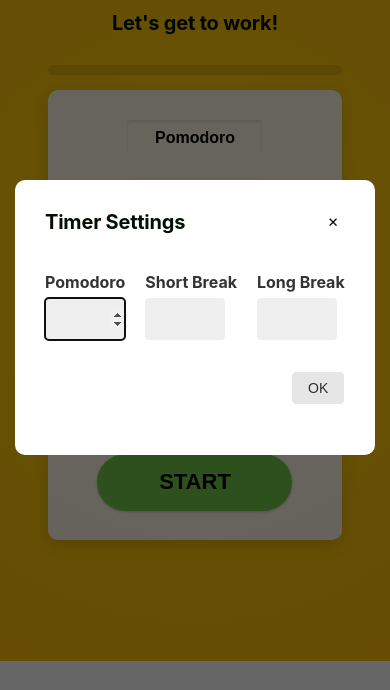
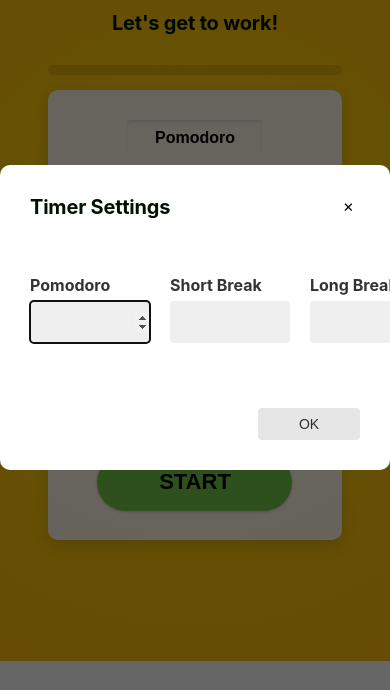
Before and after one commit to pineapplegiant/pinafocus, a plain HTML site: page index.html in a window 390 px wide. Both pictures are taken after a click on the button "Settings". Shown: the part 105-795 px from the top of the page. Drawn offline with Linux system fonts and the light colour scheme.

Commit message:
Responsive modal baby

```diff
--- a/index.html
+++ b/index.html
@@ -95,19 +95,18 @@
                 ></button>
               </header>
               <main class="modal__content" id="modal-1-content">
-                <form class="modal__form" action="">
                 <div class="modal__inputs">
                   <div>
                     <label for="pomodoro-input">Pomodoro</label>
-                      <input id="pomodoro-input" type="number" min="1" step="1">
+                    <input id="pomodoro-input" type="number" min="1" step="1" />
                   </div>
                   <div>
                     <label for="short-input">Short Break</label>
-                      <input id="short-input" type="number" min="1" step="1">
+                    <input id="short-input" type="number" min="1" step="1" />
                   </div>
                   <div>
                     <label for="long-input">Long Break</label>
-                      <input id="long-input" type="number" min="1" step="1">
+                    <input id="long-input" type="number" min="1" step="1" />
                   </div>
                 </div>
               </main>
@@ -119,7 +118,6 @@
                   OK
                 </button>
               </footer>
-                </form>
             </div>
           </div>
         </div>
--- a/script.js
+++ b/script.js
@@ -12,7 +12,6 @@ const timer = {
 const pomoSettings = document.getElementById("settings");
 const pomoButtons = document.querySelectorAll(".pomodoro--button");
 const pomoString = document.getElementById("pomodoro-string");
-//const configuration = document.getElementById("configuration"); // Modal button
 const mainSection = document.getElementById("main");
 const startButton = document.getElementById("start");
 const progressBar = document.getElementById("progress-bar");
@@ -21,6 +20,9 @@ const message = document.getElementById("message");
 const buttonSound = new Audio("click.mp3");
 const hurray = new Audio("yay.m4a");
 const hey = new Audio("hey.mp3");
+const pomoInput = document.getElementById("pomodoro-input");
+const shortInput = document.getElementById("short-input");
+const longInput = document.getElementById("long-input");
 
 configuration.addEventListener("click", () => {
 })
--- a/style.css
+++ b/style.css
@@ -351,11 +351,14 @@ MODAL
 }
 
 .modal__container {
+  display: flex;
+  flex-direction: column;
+  justify-content: space-between;
   background-color: #fff;
   padding: 30px;
   max-width: 500px;
   min-width: 350px;
-  height: 275px;
+  height: 305px;
   border-radius: 10px;
   overflow-y: auto;
 }
@@ -402,11 +405,12 @@ MODAL
   border-top: none;
   align-items: flex-end;
   padding: 0;
-  padding-top: 22px;
+  padding-top: 36px;
 }
 
 .modal__inputs {
   display: flex;
+  justify-content: space-between;
 }
 
 .modal__inputs div {
@@ -430,7 +434,7 @@ MODAL
 }
 
 .modal__inputs div input {
-  width: 80px;
+  width: 120px;
   height: 42px;
   border: none;
   border-radius: 4px;
@@ -439,6 +443,8 @@ MODAL
 }
 
 .modal__btn {
+  width: 102px;
+  height: 32px;
   font-size: 0.875rem;
   padding-left: 1rem;
   padding-right: 1rem;
@@ -596,5 +602,6 @@ MEDIA QUERIES
 
   .modal__container {
     width: 600px;
+    padding: 40px;
   }
 }
```
Lines whose indentation alone changed are shown as unchanged.
